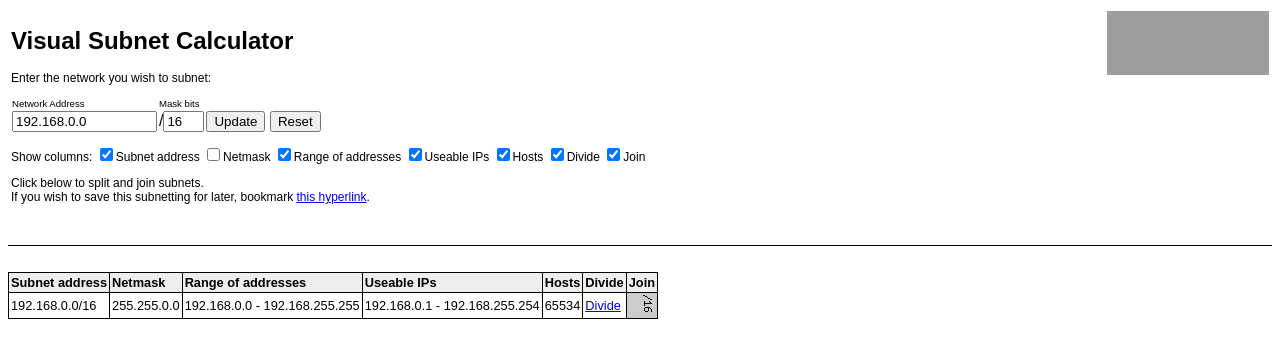
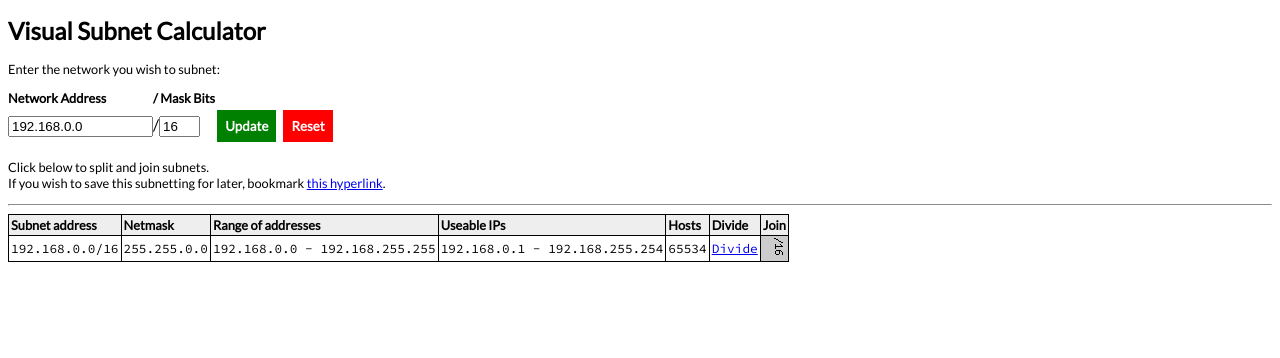
Before and after one commit to davidc/subnets, a PHP site: page / in a window 1280 px wide. Shown: the top 358 px of the page. Run offline with PHP 8.4, Linux system fonts and the light colour scheme; grey boxes are pictures that could not be loaded.

Commit message:
Updates, Optimizations.
* Got rid of table at top of page, changed for <div>
* Intro Google Fonts
	* Lato for most
	* Source Code Pro for addresses
* Overall beautify

```diff
--- a/index.html
+++ b/index.html
@@ -1,60 +1,43 @@
 <!DOCTYPE html>
 <html>
 <head>
+    <link rel="stylesheet" type="text/css" href="https://fonts.googleapis.com/css?family=Lato|Source+Code+Pro">
     <link rel="stylesheet" type="text/css" href="styles.css" />
     <title>Visual Subnet Calculator 2.0</title>
     <script src="funcs.js"></script>
 </head>
 <body>
 
-<table width="100%">
-<tr valign=top>
-<td>
-
 <h1>Visual Subnet Calculator</h1>
 
 <p>Enter the network you wish to subnet:</p>
 
 <form name="calc" onsubmit="updateNetwork(); return false;">
-
-<table cellspacing="0">
-<tr>
-<td class="label">Network Address</td>
-<td class="label">Mask bits</td>
-</tr>
-<tr>
-<td><input type="text" name="network" size="15" maxlength="15" value="192.168.0.0"></td>
-<td>/<input type="text" name="netbits" size="2" maxlength="2" value="16"></td>
-<td><input type="submit" value="Update">
+    <div class="rTable">
+        <div class="rTableBody">
+            <div class="rTableRow">
+                <div class="rTableHead">Network Address</div>
+                <div class="rTableHead">/ Mask Bits</div>
+            </div>
+            <div class="rTableRow">
+                <div class="rTableCell"><input maxlength="15" name="network" size="15" type="text" value="192.168.0.0" /></div>
+                <div class="rTableCell">/<input maxlength="2" name="netbits" size="2" type="text" value="16" /></div>
+                <div class="rTableCellButton">
+                    <input type="submit" value="Update" />
                     <input type="button" value="Reset" onclick="if (confirm('This will reset all subnet divisions you have made. Proceed?')) startOver();">
-</td>
-</tr>
-</table>
-
-<p>Show columns:
-<input type="checkbox" id="cb_subnet" checked onclick="toggleColumn(this)"><label for="cb_subnet">Subnet address</label>
-<input type="checkbox" id="cb_netmask" onclick="toggleColumn(this)"><label for="cb_netmask">Netmask</label>
-<input type="checkbox" id="cb_range" checked onclick="toggleColumn(this)"><label for="cb_range">Range of addresses</label>
-<input type="checkbox" id="cb_useable" checked onclick="toggleColumn(this)"><label for="cb_useable">Useable IPs</label>
-<input type="checkbox" id="cb_hosts" checked onclick="toggleColumn(this)"><label for="cb_hosts">Hosts</label>
-<input type="checkbox" id="cb_divide" checked onclick="toggleColumn(this)"><label for="cb_divide">Divide</label>
-<input type="checkbox" id="cb_join" checked onclick="toggleColumn(this)"><label for="cb_join">Join</label>
-</p>
+                </div>
+            </div>
+        </div>
+    </div>
 </form>
 
-<p>Click below to split and join subnets.<br>
+
+
+
+<p>Click below to split and join subnets.<br />
 If you wish to save this subnetting for later, bookmark <a href="index.html" id="saveLink">this hyperlink</a>.</p>
 
-</td>
-<td align="right">
-<a href="http://www.sargasso.net/"><img src="http://noc.us.sargasso.net/neteng.gif" width="162" height="64" alt="Sargasso Networks" border="0"></a>
-</td>
-</tr>
-</table>
-
-<br>
-<hr noshade color="black" size="1">
-<br>
+<hr />
 
 <table class="calc" cellspacing="0" cellpadding="2">
     <colgroup>
--- a/styles.css
+++ b/styles.css
@@ -1,34 +1,38 @@
 h1 {
-  font-family: Arial, Verdana, sans-serif;
+  font-family: 'Lato', sans-serif;
   font-size: 18pt;
 }
 
 body {
-  font-family: Arial, Verdana, sans-serif;
+  font-family: 'Lato', sans-serif;
 }
 
 p {
-  font-family: Arial, Verdana, sans-serif;
-  font-size: 75%;
+  font-family: 'Lato', sans-serif;
+  font-size: 80%;
 }
 
-.label {
-  font-family: Arial, Verdana, sans-serif;
-  font-size: 60%;
+hr {
+  border-bottom: 1px solid #fff;
+  border-top: 1px solid #8c8b8b;
+  size: 1;
 }
 
 .calc {
-  font-family: Arial, Verdana, sans-serif;
+  border-collapse: collapse;
+  font-family: 'Source Code Pro', sans-serif;
   font-size: 80%;
-  border-collapse: collapse;
 }
+
 .calc td {
- border: 1px solid black;
+  border: 1px solid black;
 }
 
 .calc thead {
+  background-color: #eeeeee;
+  font-family: 'Lato', sans-serif;
+  font-size:  100%;
   font-weight: bold;
-  background-color: #eeeeee;
 }
 
 .disabledAction {
@@ -39,13 +43,71 @@ p {
   background-color: #cccccc;
   text-align: right;
 }
+
 .maskSpanJoinable {
   background-color: #cccccc;
+  cursor: hand;
   text-align: right;
- cursor: hand;
 }
 
-.maskSpanRotate {
- filter:progid:DXImageTransform.Microsoft.BasicImage(rotation=1);
- background-color:green;
+.rTable {
+  display: table;
 }
+
+.rTableRow {
+  display: table-row;
+}
+
+.rTableHeading {
+  background-color: #ddd;
+  display: table-header-group;
+}
+
+.rTableCell {
+  display: table-cell;
+}
+
+.rTableHead {
+  display: table-cell;
+  font-size: 80%;
+  font-weight: bold;
+}
+
+.rTableCellButton {
+  display: table-cell;
+}
+
+.rTableHeading {
+  background-color: #ddd;
+  display: table-header-group;
+  font-weight: bold;
+}
+
+.rTableFoot {
+  background-color: #ddd;
+  display: table-footer-group;
+  font-weight: bold;
+}
+
+.rTableBody {
+  display: table-row-group;
+}
+
+input[type=button], input[type=submit], input[type=reset] {
+    border: none;
+    color: white;
+    cursor: pointer;
+    font-family: 'Lato', sans-serif;
+    font-weight: bold;
+    margin: 4px 2px;
+    padding: 8px 8px;
+    text-decoration: none;
+}
+
+input[type=submit] {
+  background-color: green;
+}
+
+input[type=button], input[type=reset] {
+  background-color: red;
+}
```
Also changed, not shown: 1 other file. Lines whose indentation alone changed are shown as unchanged.
